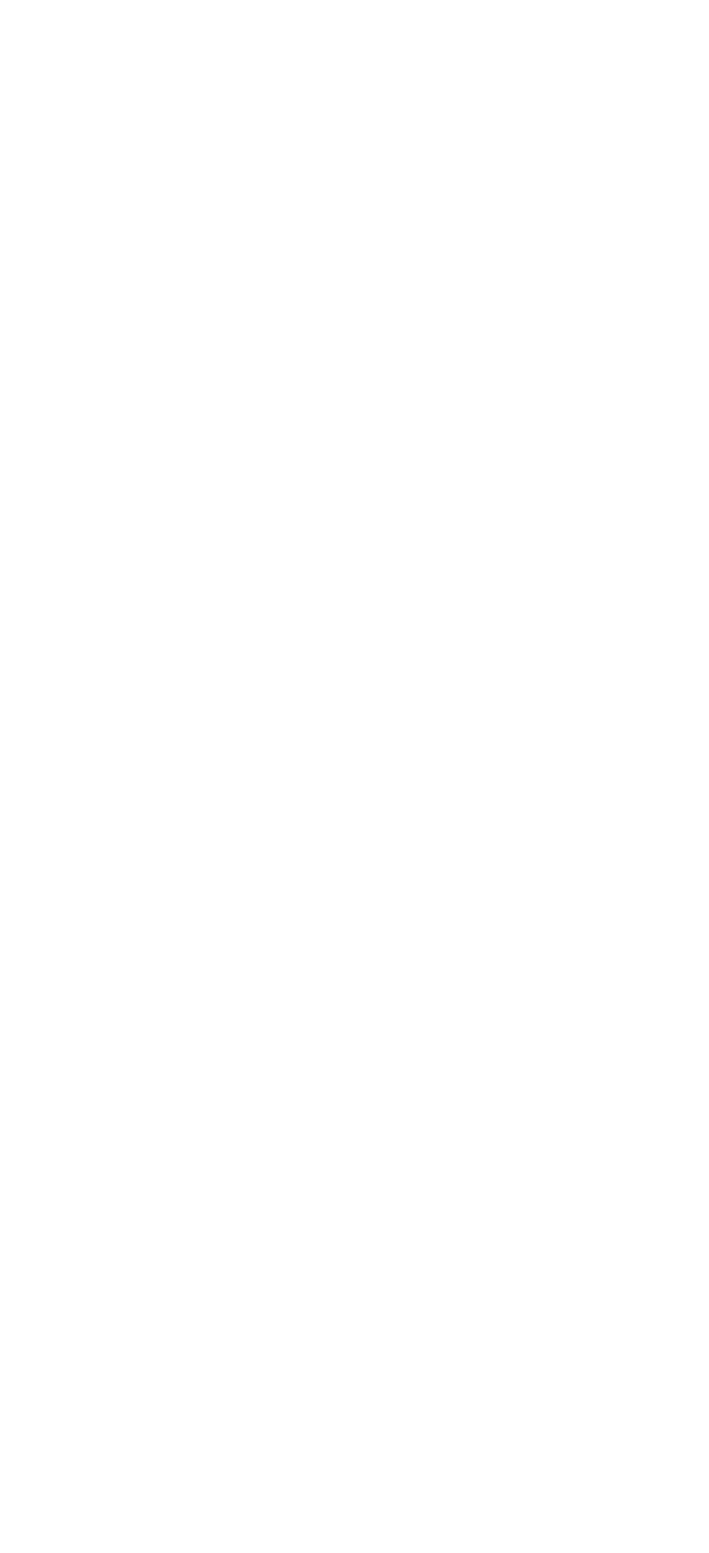
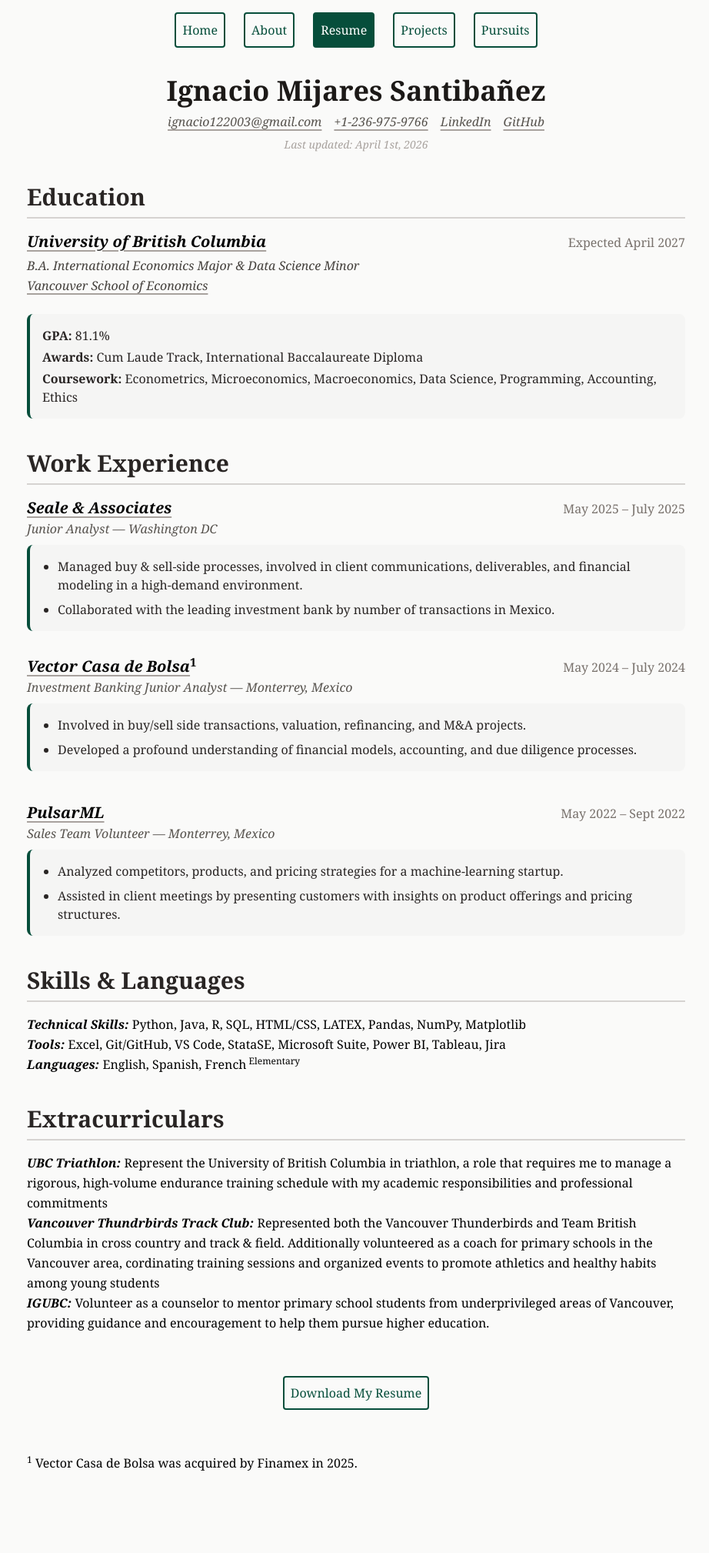
Before and after one commit to ims2003/personal_website, a Flask app: page /resume in a window 1280 px wide. Before the commit the part shown is empty. Shown: the whole page at 77% size, without its empty margins (177-1099 px from the left). Before the commit the page ends 800 px from the top, so only its background shows below. Run offline with Flask 3, Linux system fonts and the light colour scheme; some libraries are stand-ins or nearby versions.

Commit message:
almost done, just need to fix a couple things and change my downloadble resume to account for added info

```diff
--- a/app/templates/base.html.jinja
+++ b/app/templates/base.html.jinja
@@ -34,7 +34,7 @@
     </style>
 </head>
 <body class="bg-stone-50 font-serif">
-    <div class="flex justify-center py-4 bg-olive-200">
+    <div class="flex justify-center py-4">
         <nav class="flex gap-6">
             <a href="/"><button class="nav-button {% if request.path == '/' %} nav-button-active {% endif %}">Home</button></a>
             <a href="/about"><button class="nav-button {% if request.path == '/about' %} nav-button-active {% endif %}">About</button></a>
--- a/app/templates/projects.html
+++ b/app/templates/projects.html
@@ -16,10 +16,10 @@
 <p class="italic">Skills: Python, Pandas, Altair</p>
 
 <h2><a href="https://github.com/rileywheadon/poll-app">Polll; Survey & Polling Social Media Platform</a></h2>
-<p>A web application and social network for creating and sharing polls. Polll was a team project where I was involved with plannig and front-end development. Polll has been archived as of September 6th, 2025.
+<p>A web application and social network for creating and sharing polls. Polll was a team project where I was involved with plannig, front-end, and database development. Polll has been archived as of September 6th, 2025.
 </p>
 <!--pictures-->
-<p class="italic">Skills: HTML, Javascript, CSS</p>
+<p class="italic">Skills: SQL, HTML, Javascript, CSS</p>
 
 
 
--- a/app/templates/resume.html
+++ b/app/templates/resume.html
@@ -0,0 +1,109 @@
+{% extends "base.html.jinja" %}
+
+{% block content %}
+
+<header class="my-4 mb-10 text-center">
+    <h1 class="text-4xl font-bold text-stone-900 mb-2">Ignacio Mijares Santibañez</h1>
+    <div class="flex flex-wrap justify-center gap-4 text-stone-600">
+        <a href="mailto:ignacio122003@gmail.com">ignacio122003@gmail.com</a>
+        <a href="tel:+12369759766">+1-236-975-9766</a>
+        <a href="https://linkedin.com/in/ignacio-mijares">LinkedIn</a>
+        <a href="https://github.com/ims2003">GitHub</a>
+    </div>
+    <p class="text-sm text-stone-400 mt-2 italic">Last updated: April 1st, 2026</p>
+</header>
+
+<section class="mb-10">
+    <h2>Education</h2>
+    <div class="flex justify-between items-baseline mb-1">
+        <h3 class="text-xl font-bold"><a href="https://www.ubc.ca">University of British Columbia</a></h3>
+        <span class="text-stone-500 font-medium">Expected April 2027</span>
+    </div>
+    <p class="italic text-stone-700">B.A. International Economics Major & Data Science Minor <br>
+        <a href="https://economics.ubc.ca/">Vancouver School of Economics</a></p>
+
+
+    <div class="bg-stone-100 p-4 rounded-lg border-l-4 border-emerald-900">
+
+        <ul class="list-none space-y-1 text-stone-800">
+            <li><strong>GPA:</strong> 81.1%</li>
+            <li><strong>Awards:</strong> Cum Laude Track, International Baccalaureate Diploma</li>
+            <li><strong>Coursework:</strong> Econometrics, Microeconomics, Macroeconomics, Data Science, Programming, Accounting, Ethics</li>
+        </ul>
+    </div>
+</section>
+
+<section class="mb-10">
+    <h2>Work Experience</h2>
+
+    <div class="mb-8">
+        <div class="flex justify-between items-baseline">
+           <h3 class="text-xl font-bold"><a href="https://www.sealeassociates.com/">Seale & Associates</a></h3>
+            <span class="text-stone-500">May 2025 – July 2025</span>
+        </div>
+        <p class="italic text-stone-600 mb-2">Junior Analyst — Washington DC</p>
+        <div class="bg-stone-100 p-4 rounded-lg border-l-4 border-emerald-900">
+            <ul class="list-disc ml-5 space-y-2 text-stone-800">
+                <li>Managed buy & sell-side processes, involved in client communications, deliverables, and financial modeling in a high-demand environment.</li>
+                <li>Collaborated with the leading investment bank by number of transactions in Mexico.</li>
+            </ul>
+        </div>
+    </div>
+
+    <div class="mb-10">
+        <div class="flex justify-between items-baseline">
+            <h3 class="text-xl font-bold"><a href="https://www.finamex.com.mx/">Vector Casa de Bolsa</a><sup>1</sup></h3>
+            <span class="text-stone-500">May 2024 – July 2024</span>
+        </div>
+        <p class="italic text-stone-600 mb-2">Investment Banking Junior Analyst — Monterrey, Mexico</p>
+        <div class="bg-stone-100 p-4 rounded-lg border-l-4 border-emerald-900">
+            <ul class="list-disc ml-5 space-y-2 text-stone-800">
+                <li>Involved in buy/sell side transactions, valuation, refinancing, and M&A projects.</li>
+                <li>Developed a profound understanding of financial models, accounting, and due diligence processes.</li>
+            </ul>
+        </div>
+    </div>
+
+    <div class="mb-10">
+        <div class="flex justify-between items-baseline">
+            <h3 class="text-xl font-bold"><a href="https://www.pulsarml.com/">PulsarML</a></h3>
+            <span class="text-stone-500">May 2022 – Sept 2022</span>
+        </div>
+        <p class="italic text-stone-600 mb-2">Sales Team Volunteer — Monterrey, Mexico</p>
+        <div class="bg-stone-100 p-4 rounded-lg border-l-4 border-emerald-900">
+            <ul class="list-disc ml-5 space-y-2 text-stone-800">
+                <li>Analyzed competitors, products, and pricing strategies for a machine-learning startup.</li>
+                <li>Assisted in client meetings by presenting customers with insights on product offerings and pricing structures.</li>
+            </ul>
+        </div>
+    </div>
+</section>
+
+<section class="mb-10">
+    <h2>Skills & Languages</h2>
+    <p class="">
+        <b><i>Technical Skills:</i></b> Python, Java, R, SQL, HTML/CSS, LATEX, Pandas, NumPy, Matplotlib<br>
+        <b><i>Tools:</i></b> Excel, Git/GitHub, VS Code, StataSE, Microsoft Suite, Power BI, Tableau, Jira<br>
+        <b><i>Languages:</i></b> English, Spanish, French<sup> Elementary</sup></p>
+</section>
+
+<section class="mb-10">
+    <h2>Extracurriculars</h2>
+    <p class="">
+        <b><i>UBC Triathlon:</i></b>
+        Represent the University of British Columbia in triathlon, a role that requires me to manage a rigorous, high-volume endurance training schedule with my academic responsibilities and professional commitments<br>
+        <b><i>Vancouver Thundrbirds Track Club:</i></b>
+        Represented both the Vancouver Thunderbirds and Team British Columbia in cross country and track & field. Additionally volunteered as a coach for primary schools in the Vancouver area, cordinating training sessions and organized events to promote athletics and healthy habits among young students<br>
+        <b><i>IGUBC:</i></b>
+        Volunteer as a counselor to mentor primary school students from underprivileged areas of Vancouver, providing guidance and encouragement to help them pursue higher education.
+    </p>
+</section>
+
+<div class="flex justify-center py-4 mb-10">
+    <a href="app/static/resume/IgnacioMS_Resume.pdf" download><button class="nav-button justify-center">Download My Resume</button></a>
+</div>
+
+<p>
+    <sup>1</sup> Vector Casa de Bolsa was acquired by Finamex in 2025.
+</p>
+{% endblock %}
```
Also changed, not shown: app/templates/pursuits.html (+14 -16 lines).
